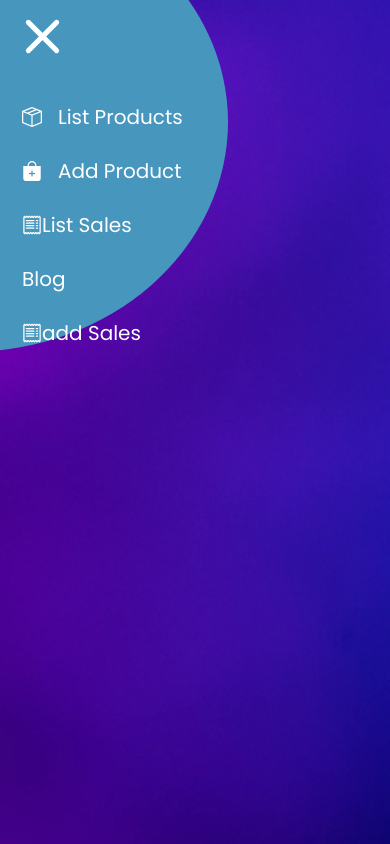
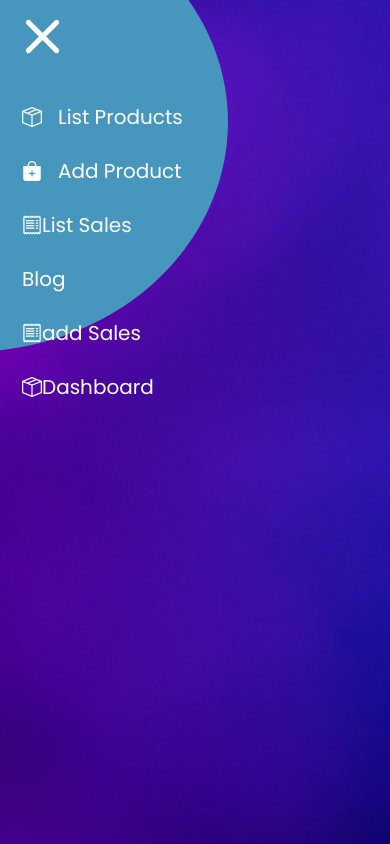
Before and after one commit to viniciusjuste/Sales-and-Inventory-Dashboard-FrontEnd, an Angular app in the folder SalesAndInventoryDashboard-FE/: page / in a window 390 px wide. Both pictures are taken after a click on the element 42 px from the left and 50 px from the top of the page. Built offline with nearby package versions, Linux system fonts and the light colour scheme; no server answers.

Commit message:
feat: adiciona link do dashboard component ao sidebar

```diff
--- a/SalesAndInventoryDashboard-FE/src/app/shared/sidebar/sidebar.component.html
+++ b/SalesAndInventoryDashboard-FE/src/app/shared/sidebar/sidebar.component.html
@@ -37,7 +37,7 @@
         </li>
 
         <li>
-            <a href="#">
+            <a routerLink="/dashboard">
                 <span class="icon"><i class="bi bi-box-seam"></i></span>
                 <span class="title">Dashboard</span>
             </a>
@@ -97,6 +97,12 @@
                     <span class="title">add Sales</span>
                 </a>
             </li>
+            <li>
+                <a routerLink="/dashboard">
+                    <span class="icon"><i class="bi bi-box-seam"></i></span>
+                    <span class="title">Dashboard</span>
+                </a>
+            </li>
         </ul>
     </nav>
 </div>
```
